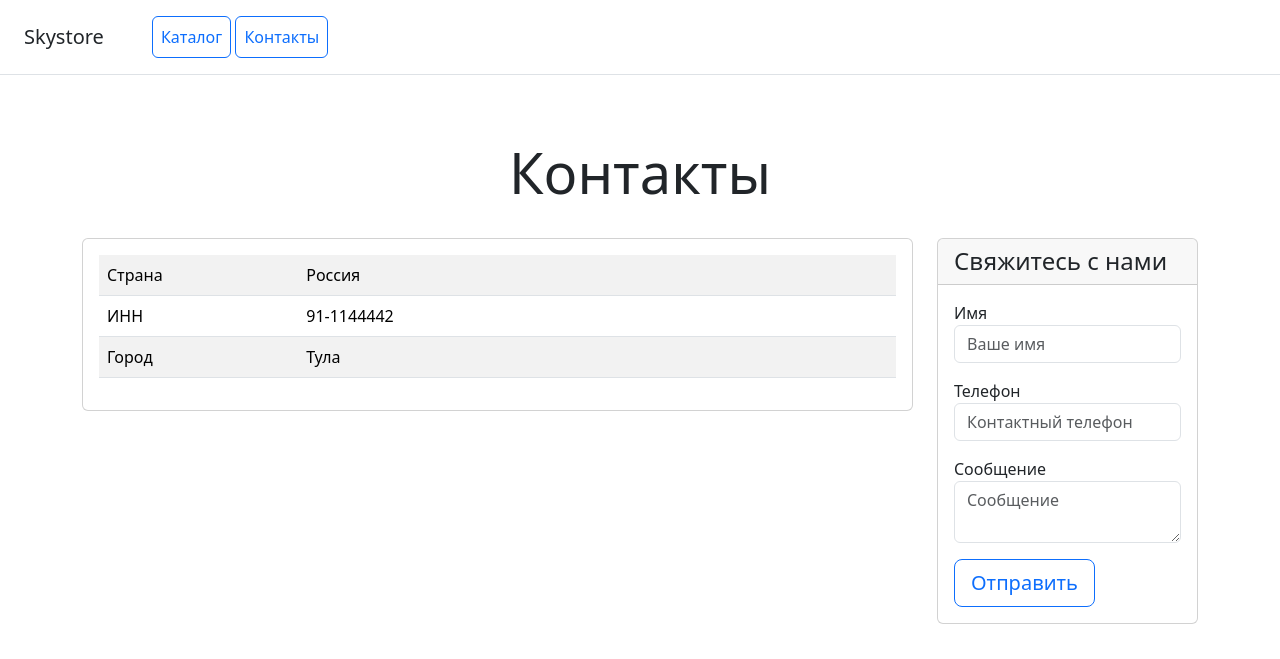
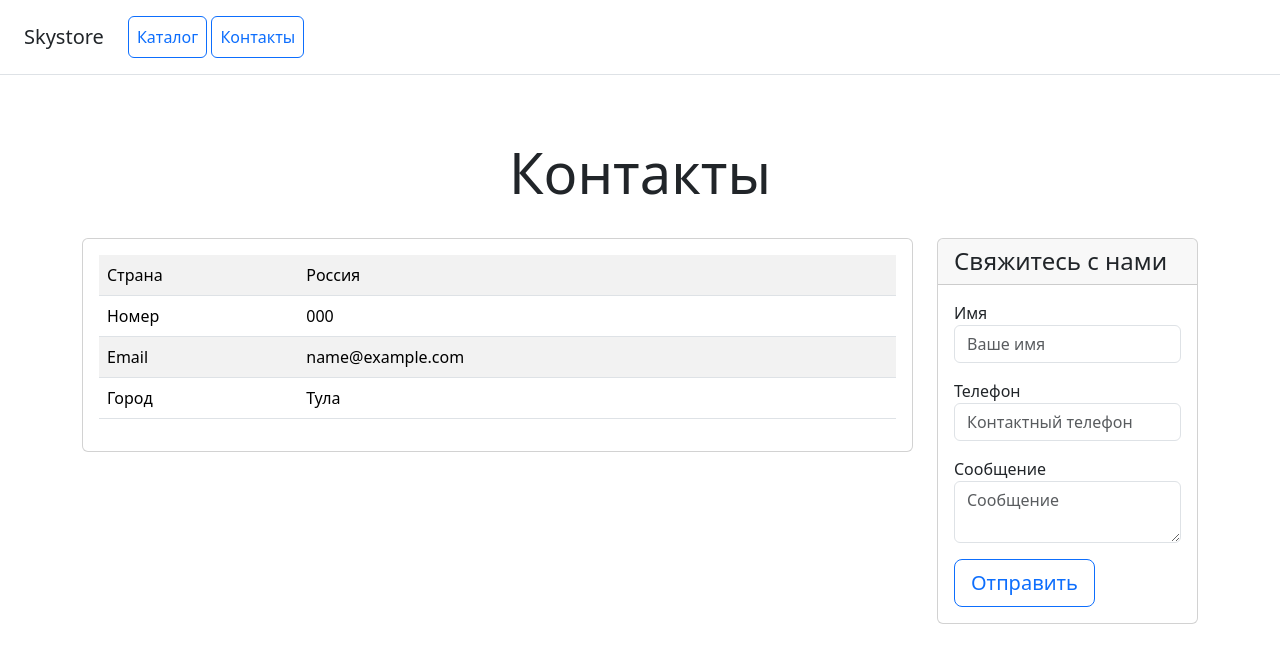
Before and after one commit to svetlana-rogova/Django_project, a Django app: page /contacts/ in a window 1280 px wide. Shown: the top 659 px of the page. Run offline with Django 5.2, Linux system fonts and the light colour scheme; tables that the repository leaves empty hold one stand-in row (values such as "Sample post"); some libraries are stand-ins or nearby versions.

Commit message:
added displaying contacts and displaying the latest added products

```diff
--- a/catalog/models.py
+++ b/catalog/models.py
@@ -28,3 +28,11 @@ class Product(models.Model):
     class Meta:
         verbose_name = 'продукт'
         verbose_name_plural = 'продукты'
+
+
+class Contacts(models.Model):
+    phone = models.CharField(max_length=20, verbose_name='Номер телефона')
+    email = models.EmailField(blank=True, verbose_name='Email')
+
+    def __str__(self):
+        return f'{self.phone}, {self.email}'
--- a/catalog/templates/catalog/contacts.html
+++ b/catalog/templates/catalog/contacts.html
@@ -10,7 +10,7 @@
 <body>
 <div class="d-flex flex-column flex-md-row align-items-center p-3 px-md-4 mb-3 bg-white border-bottom box-shadow">
     <h5 class="my-0 mr-md-auto font-weight-normal">Skystore</h5>
-    <nav class="ms-5">
+    <nav class="ms-md-4">
         <a class="p-2 btn btn-outline-primary" href="/">Каталог</a>
         <a class="p-2 btn btn-outline-primary" href="/contacts/">Контакты</a>
     </nav>
@@ -31,8 +31,16 @@
                             <td>Россия</td>
                         </tr>
                         <tr>
-                            <td class="w-25">ИНН</td>
-                            <td>91-1144442</td>
+                            <td class="w-25">Номер</td>
+                            <td>
+                                {{ contact.phone }}
+                            </td>
+                        </tr>
+                        <tr>
+                            <td class="w-25">Email</td>
+                            <td>
+                                {{ contact.email }}
+                            </td>
                         </tr>
                         <tr>
                             <td class="w-25">Город</td>
@@ -52,15 +60,18 @@
                         {% csrf_token %}
                         <div class="mb-3">
                             <label for="name">Имя</label>
-                            <input type="text" name="name" class="form-control" id="name" placeholder="Ваше имя" required>
+                            <input type="text" name="name" class="form-control" id="name" placeholder="Ваше имя"
+                                   required>
                         </div>
                         <div class="mb-3">
                             <label for="phone">Телефон</label>
-                            <input type="text" name="phone" class="form-control" id="phone" placeholder="Контактный телефон" required>
+                            <input type="text" name="phone" class="form-control" id="phone"
+                                   placeholder="Контактный телефон" required>
                         </div>
                         <div class="mb-3">
                             <label for="message">Сообщение</label>
-                            <textarea type="text" name="message" class="form-control" id="message" placeholder="Сообщение" required></textarea>
+                            <textarea type="text" name="message" class="form-control" id="message"
+                                      placeholder="Сообщение" required></textarea>
                         </div>
                         <button type="submit" class="btn btn-lg btn-block btn-outline-primary">Отправить</button>
                     </form>
--- a/catalog/urls.py
+++ b/catalog/urls.py
@@ -5,5 +5,5 @@ app_name = 'catalog'
 
 urlpatterns = [
     path('', views.home, name='home'),
-    path('contacts/', views.contacts, name='contacts'),
+    path('contacts/', views.show_contact, name='contact'),
 ]
--- a/catalog/views.py
+++ b/catalog/views.py
@@ -1,8 +1,14 @@
 from django.shortcuts import render
 from django.http import HttpResponse
 
+from catalog.models import Product, Contacts
+
+
 def home(request):
-    return render(request, 'catalog/home.html')
+    latest_products = Product.objects.order_by('-created_at')[:5]
+    for p in latest_products:
+        print(p.name)
+    return render(request, 'catalog/home.html', {'latest_products': latest_products})
 
 def contacts(request):
     if request.method == 'POST':
@@ -12,3 +18,7 @@ def contacts(request):
 
         return HttpResponse(f"Спасибо {name}! Сообщение получено")
     return render(request, 'catalog/contacts.html')
+
+def show_contact(request):
+    contact=Contacts.objects.first()
+    return render(request, 'catalog/contacts.html', {'contact': contact})
```
Also changed, not shown: catalog/admin.py (+7 -2 lines), catalog/migrations/0002_contacts.py (added).
